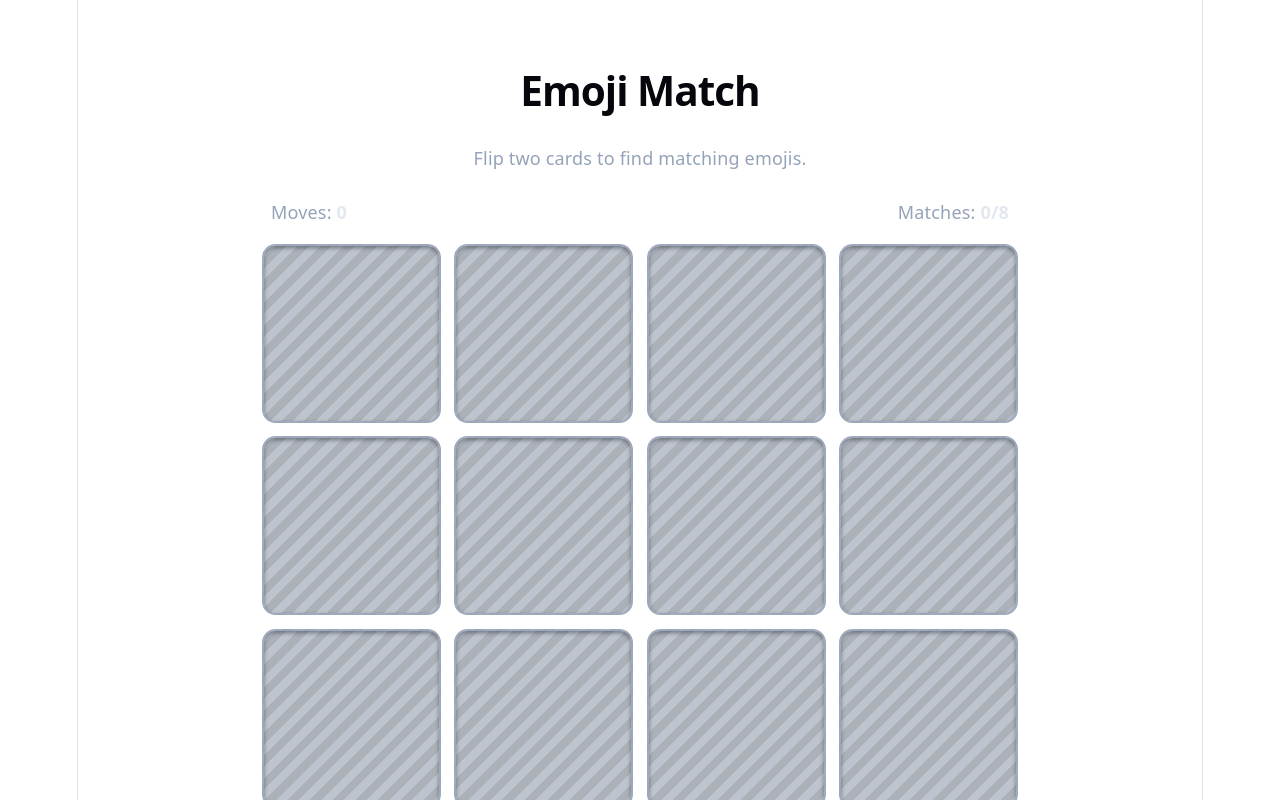
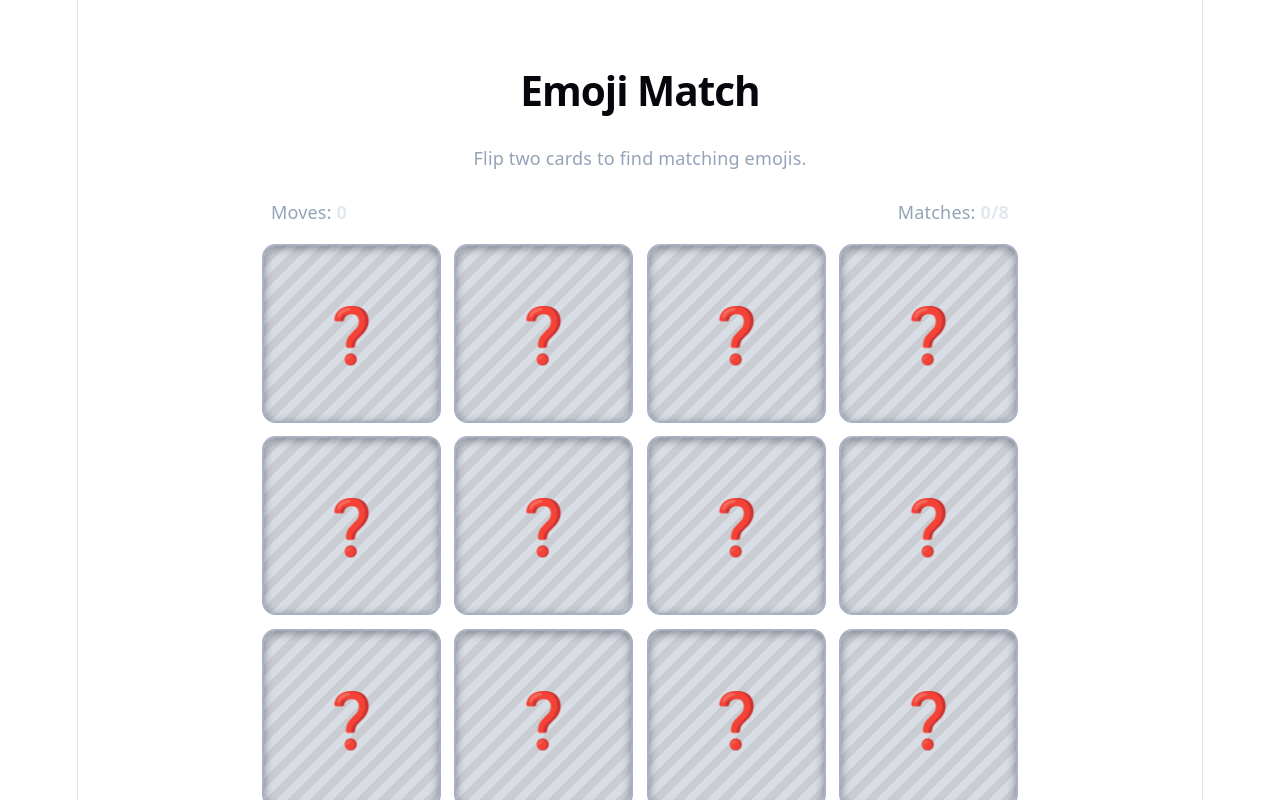
Before and after one commit to allie500/emoji-match-game, a React (Vite) app: page / in a window 1280 px wide. Shown: the top 800 px of the page. Built offline with nearby package versions, Linux system fonts and the light colour scheme.

Commit message:
Add card flip animation

```diff
--- a/src/components/EmojiCard.tsx
+++ b/src/components/EmojiCard.tsx
@@ -17,6 +17,8 @@ export default function EmojiCard({
   disabled,
   onClick,
 }: EmojiCardProps) {
+  const cardStateClass = matched ? "is-matched" : faceUp ? "is-face-up" : "is-face-down";
+
   return (
     <button
       type="button"
@@ -24,24 +26,15 @@ export default function EmojiCard({
       disabled={disabled}
       aria-label={faceUp ? `Card: ${emoji}` : "Card hidden"}
       className={[
-        "relative w-full aspect-square rounded-xl border-2 transition-transform duration-200",
+        "emoji-card relative w-full aspect-square rounded-xl transition-transform duration-200",
         "focus-visible:outline-none focus-visible:ring-2 focus-visible:ring-fuchsia-500/70 focus-visible:ring-offset-2 focus-visible:ring-offset-transparent",
-        matched
-          ? "border-emerald-400/80 bg-emerald-400/10 text-3xl"
-          : faceUp
-            ? "border-white/20 bg-white/90 text-3xl dark:bg-white/5"
-            : "card-face-down border-slate-400/70 bg-slate-700/25 text-transparent shadow-inner shadow-slate-950/40",
+        cardStateClass,
         disabled ? "cursor-not-allowed opacity-80" : "hover:scale-[1.03] active:scale-[0.98]",
       ].join(" ")}
     >
-      <span
-        className={[
-          "absolute inset-0 flex items-center justify-center select-none",
-          faceUp ? "opacity-100" : "opacity-60",
-          "text-4xl sm:text-5xl",
-        ].join(" ")}
-      >
-        {faceUp ? emoji : "❓"}
+      <span className="card-flip-inner">
+        <span className="card-face card-back text-4xl sm:text-5xl">❓</span>
+        <span className="card-face card-front text-4xl sm:text-5xl">{emoji}</span>
       </span>
     </button>
   );
--- a/src/index.css
+++ b/src/index.css
@@ -3,6 +3,41 @@
 @tailwind utilities;
 
 @layer components {
+  .emoji-card {
+    perspective: 900px;
+  }
+
+  .card-flip-inner {
+    position: absolute;
+    inset: 0;
+    display: block;
+    transform-style: preserve-3d;
+    transition: transform 420ms cubic-bezier(0.22, 0.61, 0.36, 1);
+    will-change: transform;
+  }
+
+  .emoji-card.is-face-up .card-flip-inner,
+  .emoji-card.is-matched .card-flip-inner {
+    transform: rotateY(-180deg);
+  }
+
+  .card-face {
+    position: absolute;
+    inset: 0;
+    display: flex;
+    align-items: center;
+    justify-content: center;
+    border-radius: 0.75rem;
+    backface-visibility: hidden;
+    -webkit-backface-visibility: hidden;
+    user-select: none;
+  }
+
+  .card-back {
+    border: 2px solid rgb(148 163 184 / 0.7);
+    box-shadow: inset 0 2px 10px rgb(2 6 23 / 0.4);
+  }
+
   .card-face-down {
     background-color: rgba(148, 163, 184, 0.14);
     background-image: repeating-linear-gradient(
@@ -12,6 +47,27 @@
       rgba(30, 41, 59, 0.18) 8px,
       rgba(30, 41, 59, 0.18) 16px
     );
+  }
+
+  .emoji-card.is-face-down .card-back {
+    @apply card-face-down;
+  }
+
+  .card-front {
+    transform: rotateY(180deg);
+    border: 2px solid rgb(255 255 255 / 0.2);
+    background: rgb(255 255 255 / 0.9);
+  }
+
+  .emoji-card.is-matched .card-front {
+    border-color: rgb(74 222 128 / 0.8);
+    background: rgb(74 222 128 / 0.1);
+  }
+
+  @media (prefers-color-scheme: dark) {
+    .card-front {
+      background: rgb(255 255 255 / 0.05);
+    }
   }
 }
 
```
